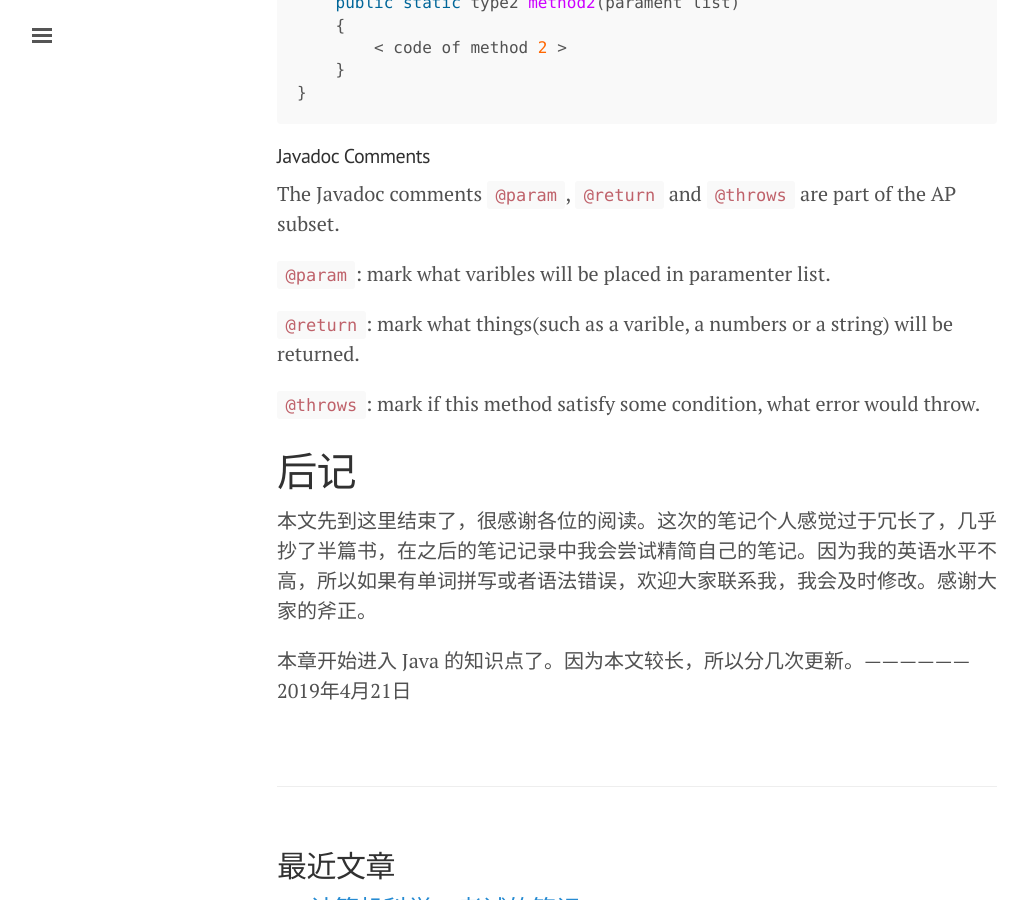
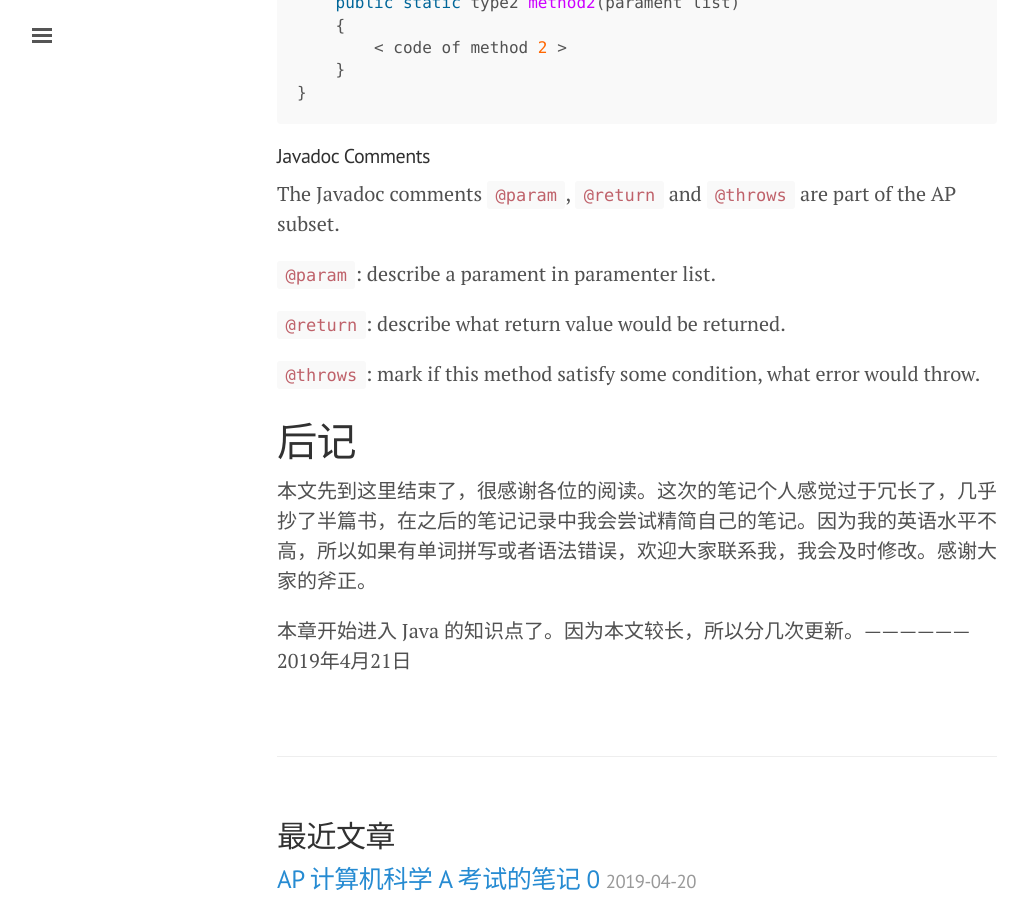
Before and after one commit to dubuqian/dubuqian.github.io, a Jekyll site: the page built from _posts/2019-04-21-APCSANotes1.md, in a window 1280 px wide and 900 px high, scrolled down 2363 px. Shown: the whole window, without its empty margins (3-1031 px from the left). Built offline with Jekyll 4.4.1, drawn with Linux system fonts in a browser that asks for light colours.

Commit message:
Update 2019-04-21-APCSANotes1.md

```diff
--- a/_posts/2019-04-21-APCSANotes1.md
+++ b/_posts/2019-04-21-APCSANotes1.md
@@ -82,9 +82,9 @@ public class FirstProg // note the file name is FirstProg.java
 #### Javadoc Comments
 The Javadoc comments `@param`, `@return` and `@throws` are part of the AP subset.
 
-`@param`: mark what varibles will be placed in paramenter list.
+`@param`: describe a parament in paramenter list.
 
-`@return`: mark what things(such as a varible, a numbers or a string) will be returned.
+`@return`: describe what return value would be returned.
 
 `@throws`: mark if this method satisfy some condition, what error would throw.
 
```
